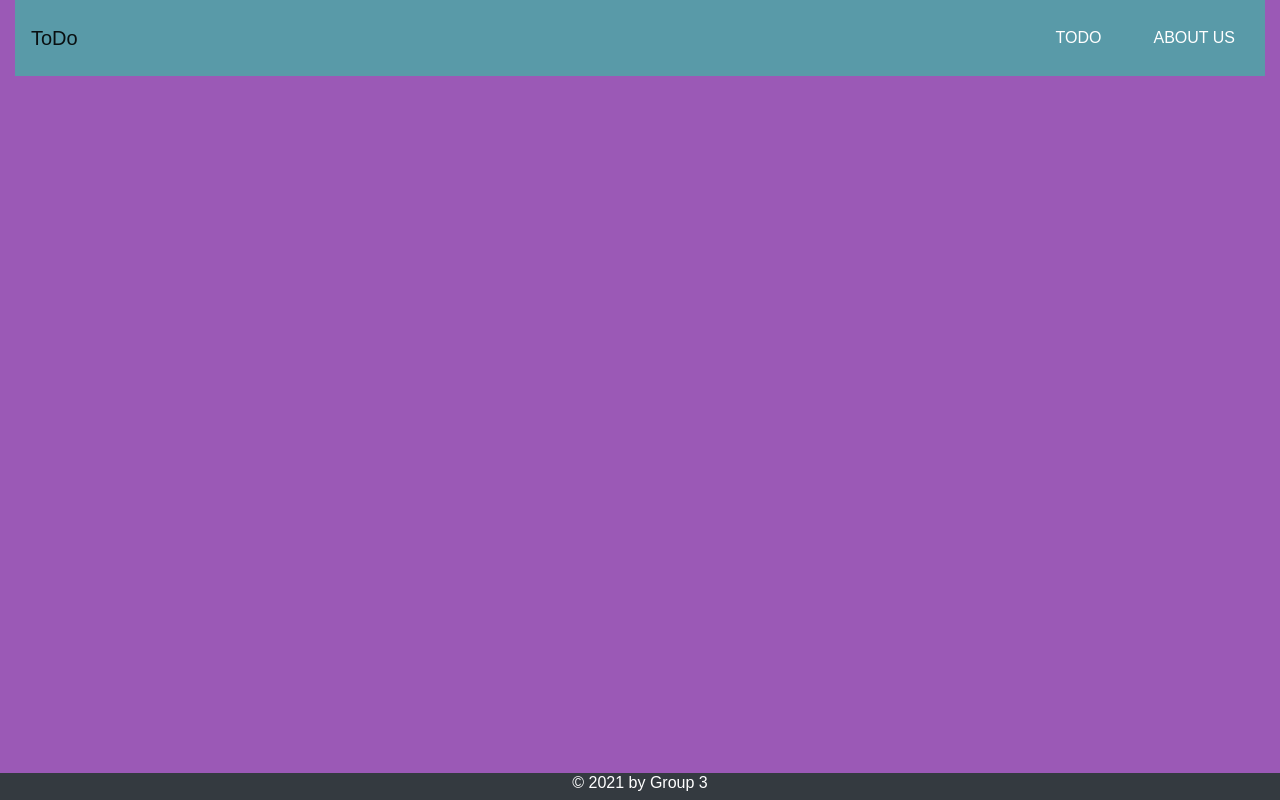
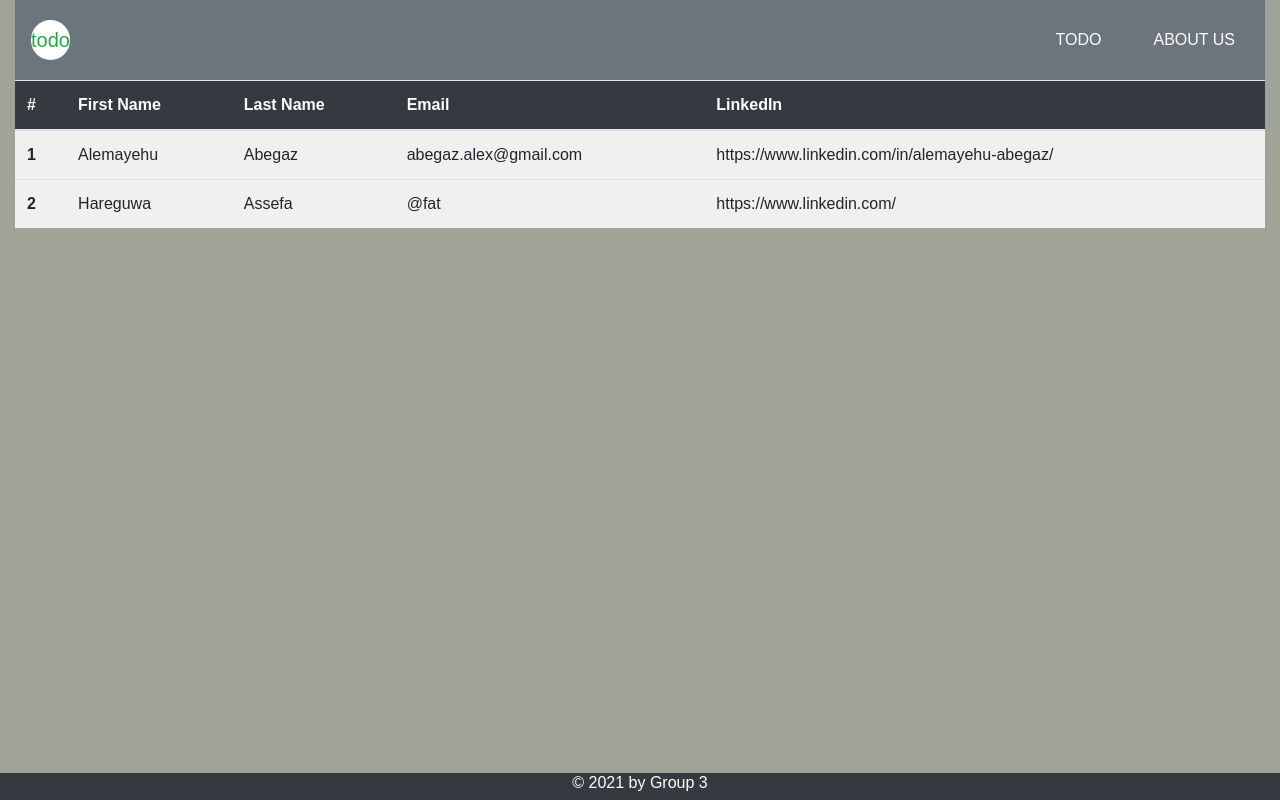
Before and after one commit to alexwonde085/TODO-App, a website: page about.html in a window 1280 px wide. Drawn offline with nearby package versions, Linux system fonts and the light colour scheme.

Commit message:
no message

```diff
--- a/about.html
+++ b/about.html
@@ -14,8 +14,8 @@
       <body>
              <div class="container-fluid"><!--container-fluid -->
 
-                <nav class="navbar navbar-expand-lg navbar-light sticky-top">
-                    <a class="navbar-brand" href="#">ToDo</a>
+                <nav class="navbar navbar-expand-lg sticky-top bg-secondary">
+                    <a class="navbar-brand text-success bg-white" href="#">todo</a>
                     <button class="navbar-toggler" type="button" data-toggle="collapse" data-target="#navbarSupportedContent" aria-controls="navbarSupportedContent" aria-expanded="false" aria-label="Toggle navigation">
                       <span class="navbar-toggler-icon"></span>
                     </button>
@@ -32,6 +32,33 @@
                     </div>
                   </nav>
 
+                  <table class="table table-hover">
+                    <thead>
+                      <tr class="bg-dark text-white">
+                        <th scope="col">#</th>
+                        <th scope="col">First Name</th>
+                        <th scope="col">Last Name</th>
+                        <th scope="col">Email</th>
+                        <th scope="col">LinkedIn</th>
+                      </tr>
+                    </thead>
+                    <tbody>
+                      <tr>
+                        <th scope="row">1</th>
+                        <td>Alemayehu</td>
+                        <td>Abegaz</td>
+                        <td>abegaz.alex@gmail.com</td>
+                        <td>https://www.linkedin.com/in/alemayehu-abegaz/</td>
+                      </tr>
+                      <tr>
+                        <th scope="row">2</th>
+                        <td>Hareguwa</td>
+                        <td>Assefa</td>
+                        <td>@fat</td>
+                        <td>https://www.linkedin.com/</td>
+                      </tr>
+                    </tbody>
+                  </table>
 
                   <footer class="bg-dark fixed-bottom">
                     <h6 class="text-white text-center">&copy; 2021 by Group 3</h6>
--- a/css/styles.css
+++ b/css/styles.css
@@ -2,7 +2,8 @@
     box-sizing: border-box;
   }
   body{
-    background-color: #9b59b6;
+    background-color: #a0a398;
+    /* #9b59b6 */
     font-family:sans-serif;
   }
 
@@ -60,8 +61,8 @@
     left: 5px;
     visibility: hidden;
 }
-   #submit{
-    background-color: #8e44ad;
+#submit{
+    background-color: #9658b1;
     border-radius: 10px;
     color: #fff;
     display: block;
@@ -71,7 +72,7 @@
     width: 100%;
     cursor: pointer;
     outline: none;
-  }
+}
   #submit:hover{
     background-color: #178be9;
     color: #f0f0f0;
@@ -94,12 +95,10 @@
     -ms-user-select: none;
     user-select: none;
   }
-
   h1{
       text-align: center;
       font-size: 20px;
       text-transform: uppercase;
-
   }
   .done{
     background-color: rgb(67, 184, 67);
@@ -120,7 +119,6 @@
   .main{
       background-color: lightgray;
   }
-
   #del{
     color: #ff0000;
     border-color: #ff0000;
@@ -133,7 +131,6 @@
     font-size: 14px;
     display: inline-block;
   }
-
   #markAsDone:hover{
     background-color: #008000;
     color: #fff;
@@ -145,15 +142,15 @@
   .done_btn{
     visibility: hidden;
   }
- #clear-all{
-  background-color:#7a6089;
+  .nav-link{
+  /* background-color:#7a6089; */
   font-size: 16px;
-  color: #fff;
+  color: #fff !important;
   text-transform: uppercase;
   cursor: pointer;
   padding: 10px 6px 10px 30px;
-  border-radius: 14px;
-  text-align: right;
+  border-radius: 5px;
+  text-align: center;
  }
 
  .nav-link:hover{
@@ -161,13 +158,6 @@
 	border-bottom: 1px solid #fff;
 	font-size: 18px;
 
-}
-.navbar{
-	background-color: #46ada5c4
-}
-.nav-link{
-  color: #fff !important;
-  text-transform: uppercase;
 }
 .tasksHeader{
   border: green;
@@ -177,3 +167,9 @@
   border-radius: 5px;
   margin: 0 auto;
 }
+.table{
+  background-color: #f0f0f0;
+}
+.navbar-brand{
+  border-radius: 60px;
+}
--- a/js/index.js
+++ b/js/index.js
@@ -60,8 +60,8 @@ let isValid = true;
 }
 else {
   description.style.borderColor = '';
-    error[1].style.visibility = 'hidden';
-    message[1].style.visibility = 'hidden';
+  error[1].style.visibility = 'hidden';
+  message[1].style.visibility = 'hidden';
 }
 
 //validate Assignto
```
Also changed, not shown: index.html (+10 -13 lines), js/taskManager.js (+6 -5 lines), test/test.js (+5 -5 lines).
